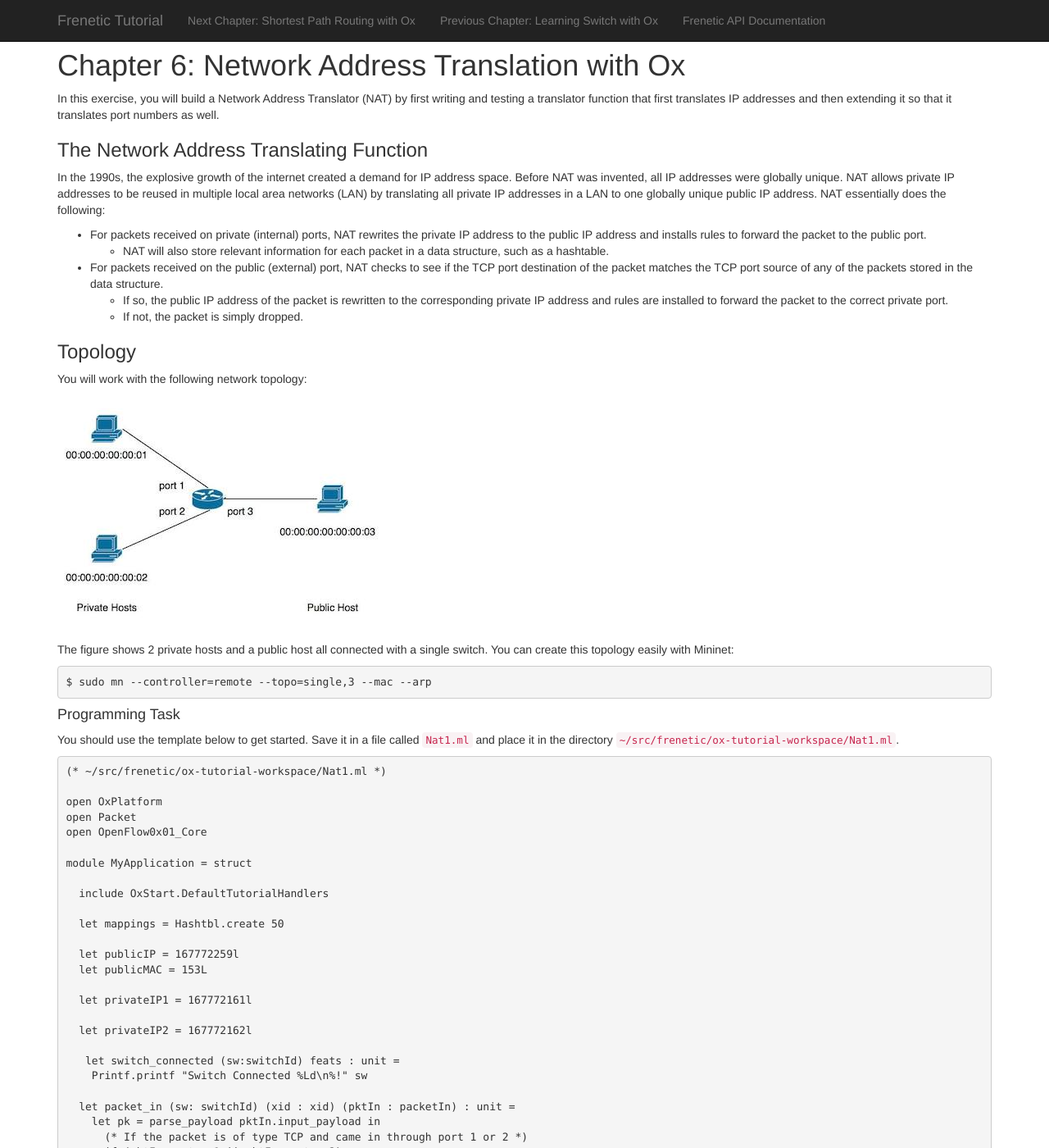
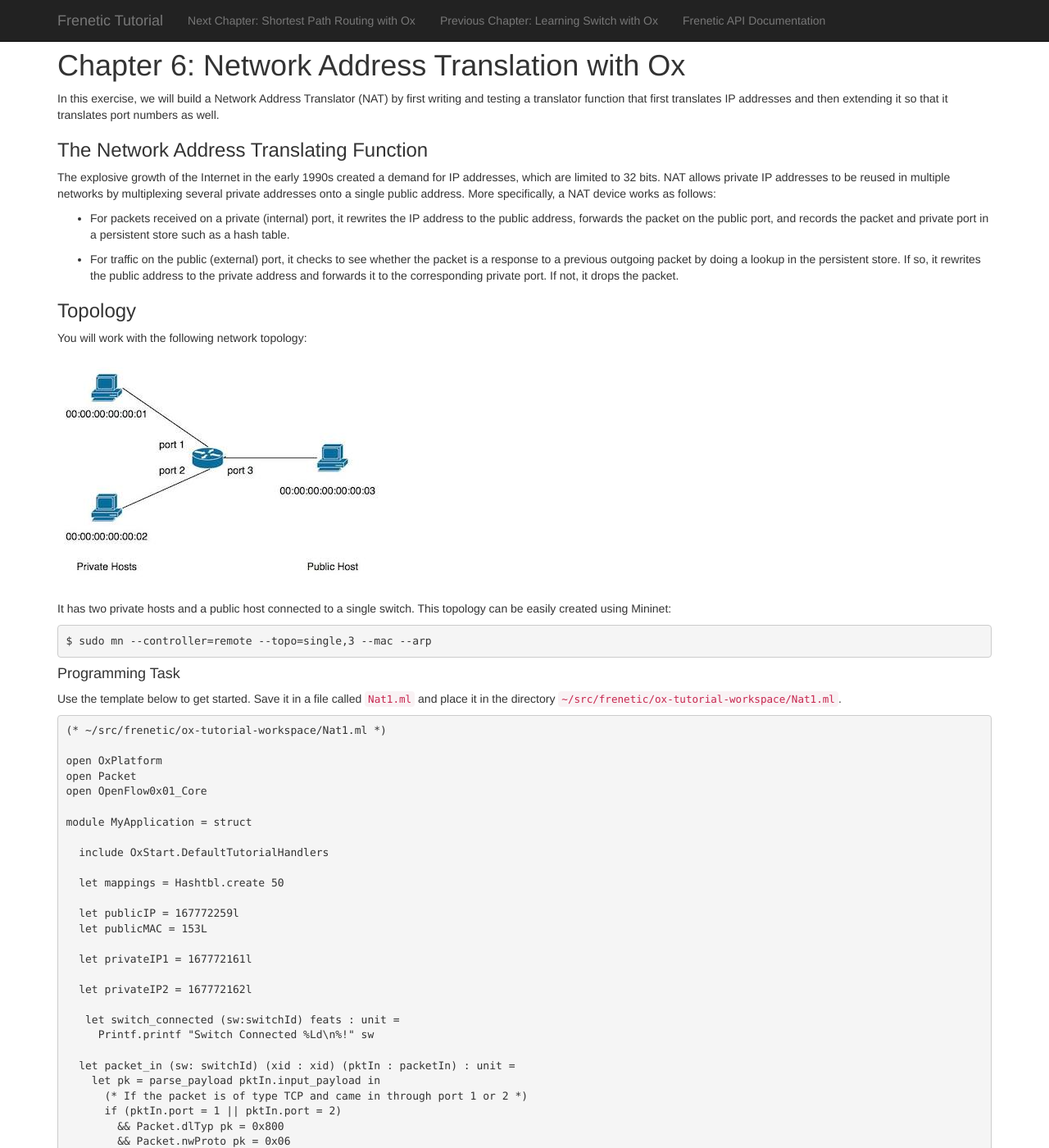
Before and after one commit to frenetic-lang/tutorials, a Jekyll site: the page built from OxNat/index.md, in a window 1280 px wide and 1400 px high. Shown: the whole window at 82% size. Built offline with Jekyll 4.4.1, drawn with Linux system fonts in a browser that asks for light colours; nearby versions of some CDN libraries; some of the changed text lies outside the part shown.

Commit message:
OxNat polish

```diff
--- a/OxNat/index.md
+++ b/OxNat/index.md
@@ -3,27 +3,29 @@
 title: Network Address Translation with Ox
 ---
 
-In this exercise, you will build a Network Address Translator (NAT) by first writing and
-testing a translator function that first translates IP addresses and then extending
-it so that it translates port numbers as well.
+In this exercise, we will build a Network Address Translator (NAT) by
+first writing and testing a translator function that first translates
+IP addresses and then extending it so that it translates port numbers
+as well.
 
 ### The Network Address Translating Function
 
-In the 1990s, the explosive growth of the internet created a demand for IP address space.
-Before NAT was invented, all IP addresses were globally unique. NAT allows private IP addresses
-to be reused in multiple local area networks (LAN) by translating all private IP addresses in
-a LAN to one globally unique public IP address. NAT essentially does the following:
+The explosive growth of the Internet in the early 1990s created a
+demand for IP addresses, which are limited to 32 bits. NAT allows
+private IP addresses to be reused in multiple networks by multiplexing
+several private addresses onto a single public address. More
+specifically, a NAT device works as follows:
 
-* For packets received on private (internal) ports, NAT rewrites the private IP address
-to the public IP address and installs rules to forward the packet to the public port.
-    * NAT will also store relevant information for each packet in a data structure,
-      such as a hashtable.
-* For packets received on the public (external) port, NAT checks to see if the TCP port
-  destination of the packet matches the TCP port source of any of the packets stored in
-  the data structure.
-    * If so, the public IP address of the packet is rewritten to the corresponding private
-      IP address and rules are installed to forward the packet to the correct private port.
-    * If not, the packet is simply dropped.
+* For packets received on a private (internal) port, it rewrites the
+  IP address to the public address, forwards the packet on the public
+  port, and records the packet and private port in a persistent store
+  such as a hash table.
+
+* For traffic on the public (external) port, it checks to see whether
+  the packet is a response to a previous outgoing packet by doing a
+  lookup in the persistent store. If so, it rewrites the public
+  address to the private address and forwards it to the corresponding
+  private port. If not, it drops the packet.
 
 ### Topology
 
@@ -31,15 +33,17 @@
 
 ![images](../images/NatTopo.jpg)
 
-The figure shows 2 private hosts and a public host all connected with a single switch. You can create this topology easily with Mininet:
+It has two private hosts and a public host connected to a single
+switch. This topology can be easily created using Mininet:
 
 ~~~
 $ sudo mn --controller=remote --topo=single,3 --mac --arp
 ~~~
+
 #### Programming Task
 
-You should use the template below to get started. Save it in a file called `Nat1.ml` and
-place it in the directory `~/src/frenetic/ox-tutorial-workspace/Nat1.ml`.
+Use the template below to get started. Save it in a file called
+`Nat1.ml` and place it in the directory `~/src/frenetic/ox-tutorial-workspace/Nat1.ml`.
 
 ~~~ ocaml
 (* ~/src/frenetic/ox-tutorial-workspace/Nat1.ml *)
@@ -62,7 +66,7 @@
   let privateIP2 = 167772162l
 
    let switch_connected (sw:switchId) feats : unit =
-    Printf.printf "Switch Connected %Ld\n%!" sw
+     Printf.printf "Switch Connected %Ld\n%!" sw
 
   let packet_in (sw: switchId) (xid : xid) (pktIn : packetIn) : unit =
     let pk = parse_payload pktIn.input_payload in
@@ -88,10 +92,11 @@
 
 ~~~
 
-#### Compiling and Testing
+#### Building and Testing
 
-These tests will ensure that TCP packets are being sent and received to the correct hosts
-and addresses are translated correctly.
+To ensure that TCP packets are being sent and received to the correct
+hosts and addresses are translated correctly, perform the following
+steps.
 
  * Start Mininet:
 
@@ -99,24 +104,18 @@
 
  * In a separate terminal window, build and launch the controller:
 
-       $ make Nat1.d.byte
-       $ ./Nat1.d.byte
-
-  We will be using a topology that consists of two internal hosts and one external host
-  connected by a switch.
+       $ oxbuild Nat1.native
+       $ ./Nat1.native
 
  * In Mininet, start new terminals for `h1`, `h2`, and `h3`:
 
        mininet> xterm h1 h2 h3
 
- * In the terminal for `h3`, add static entries into the arp table and start a fortune
-   server.
+ * In the terminal for `h3`, add static entries into the arp table for
+   the public IP address, and start a fortune server.
 
        # arp -v -s [public IP address] [public MAC address]
        # while true; do fortune | nc -l 80; done
-
-   The first command adds a static entry into the arp table that binds your public MAC
-   address to your public IP address.
 
 * In the terminal for `h1`, fetch a fortune from `h3`.
 
@@ -149,34 +148,34 @@
 
   Notice how this packet matches the outgoing flow packet above.
 
-### PAT - The Port Address Translating Function
+### Port Translatation
 
-PAT is essentially an extension of NAT except in addition, PAT assigns each host
-a port number from a list of available port numbers. This prevents confusion in
-the extreme case where two hosts in a LAN share the same TCP port number. Although
-all hosts in a LAN share the same public IP address, the router will know exactly
-which host to forward packets to due to their different port numbers.
+The scheme we have implemented so far works as long as the private
+hosts never initiate simultaneous flows with the same TCP source
+port. To relax this assumption, we can use the controller to rewrite
+the TCP source ports to unique values and prevent conflicts.
 
 #### Programming Task
 
 Modify Nat1.ml to translate port numbers as well.
 
-Specifically,
+More specifically,
 
-* Assign each host a public port number.
+* On each outgoing flow, generate a fresh public TCP source port.
 
-* For packets received on internal ports, rewrite the original TCP source port
-number with the assigned port number of the host.
+* For packets received on internal ports, rewrite the original TCP
+  source port number with the generated port number of the host.
 
-* For packets received on the external port, rewrite the assigned TCP destination
-  port number with the original TCP destination port number.
+* For packets received on the external port, rewrite the assigned TCP
+  destination port number with the original TCP destination port
+  number.
 
-#### Compiling and Testing
+#### Building and Testing
 
-Compile and test your controller the same way that you did before.
+Compile and test the controller the same way as before.
 
-* In the terminal for the controller, check to see that your IP addresses and port
-  numbers are translating correctly.
+* In the terminal for the controller, check to see that your IP
+  addresses and port numbers are translating correctly.
 
   ~~~
   Outgoing flow packetIn{
```
